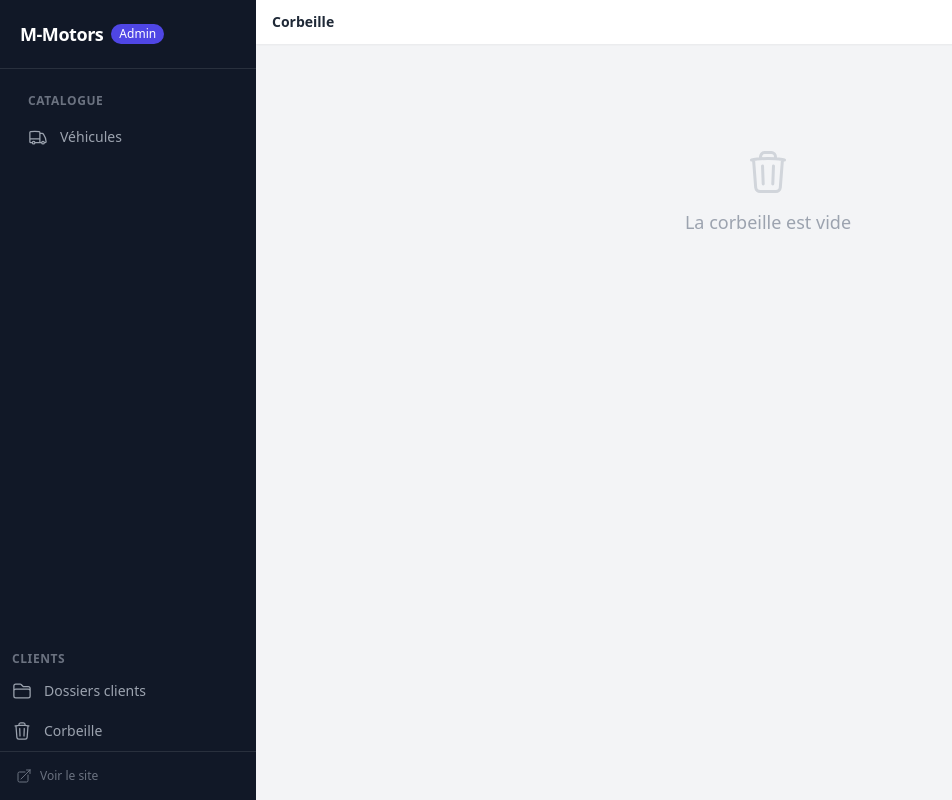
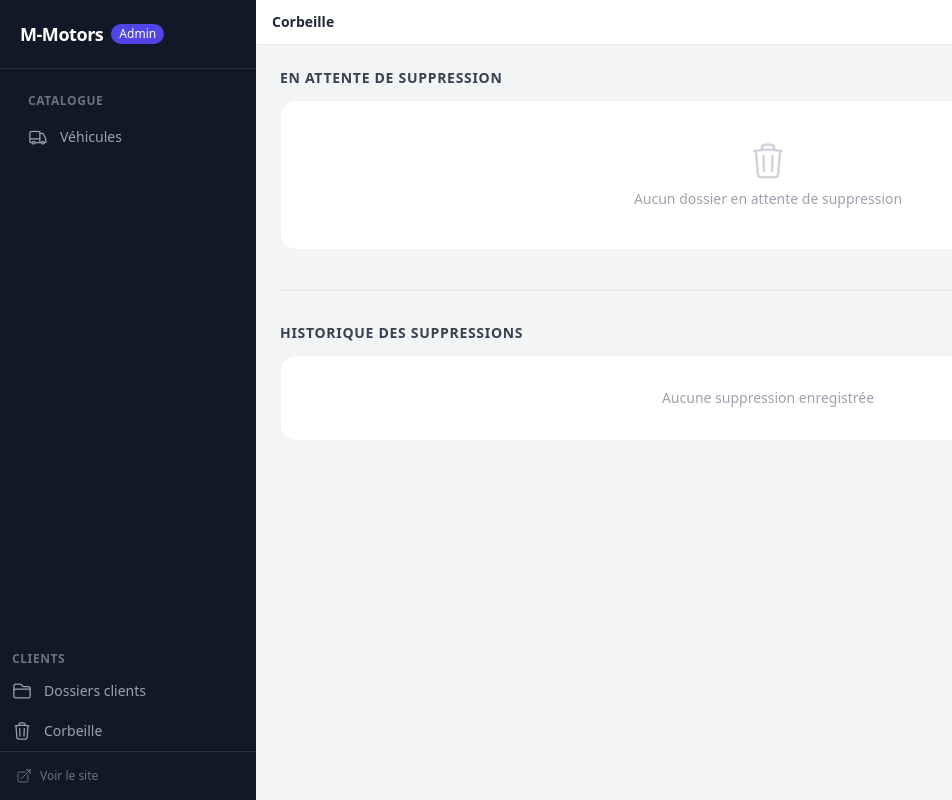
Before and after one commit to MaxL34/m-motors, a FastAPI app: template app/templates/admin/trash/list.html in a window 1280 px wide. Shown: the whole page, without its empty margins (0-952 px from the left). Run offline with FastAPI, Linux system fonts and the light colour scheme; the template is opened without the code that fills it, so the values that code supplies are empty; parts of the project's set-up code (start-up, migrations or seed data) failed here and were passed over; some libraries are stand-ins or nearby versions.

Commit message:
Feature: archive permanently deleted client files with reason — split trash page into pending and history sections

```diff
--- a/app/routers/admin.py
+++ b/app/routers/admin.py
@@ -19,6 +19,7 @@ from app.services.client_file_service import (
     compute_progress,
     get_all_client_files,
     get_client_file,
+    get_deletion_history,
     get_trashed_client_files,
     permanent_delete_client_file,
     soft_delete_client_file,
@@ -506,12 +507,14 @@ def admin_trash(
     success: str = None,
 ):
     trashed = get_trashed_client_files(db)
+    history = get_deletion_history(db)
     return templates.TemplateResponse(
         name="admin/trash/list.html",
         request=request,
         context={
             "current_admin": current_admin,
             "trashed_files": trashed,
+            "deletion_history": history,
             "file_status_labels": FILE_STATUS_LABELS,
             "success": success,
         },
@@ -523,8 +526,9 @@ def admin_permanent_delete_client_file(
     file_id: int,
     db: Session = Depends(get_db),
     current_admin: User = Depends(require_admin),
+    deletion_reason: str = Form(...),
 ):
-    permanent_delete_client_file(db, file_id)
+    permanent_delete_client_file(db, file_id, current_admin.id, deletion_reason)
     return RedirectResponse(
         "/admin/trash?success=Dossier+supprimé+définitivement",
         status_code=303,
--- a/app/templates/admin/trash/list.html
+++ b/app/templates/admin/trash/list.html
@@ -7,16 +7,19 @@
 <div class="mb-5 px-4 py-3 rounded-lg bg-green-50 text-green-700 text-sm">{{ success }}</div>
 {% endif %}
 
+<!-- ── Dossiers en attente de suppression ───────────────────────────────────── -->
+<h2 class="text-sm font-semibold text-gray-700 uppercase tracking-wider mb-3">En attente de suppression</h2>
+
 {% if trashed_files %}
 <div class="mb-4 px-4 py-3 rounded-lg bg-amber-50 border border-amber-200 text-amber-700 text-sm flex items-start gap-2">
     <svg class="w-4 h-4 mt-0.5 shrink-0" fill="none" stroke="currentColor" stroke-width="2" viewBox="0 0 24 24">
         <path stroke-linecap="round" stroke-linejoin="round" d="M12 9v3.75m-9.303 3.376c-.866 1.5.217 3.374 1.948 3.374h14.71c1.73 0 2.813-1.874 1.948-3.374L13.949 3.378c-.866-1.5-3.032-1.5-3.898 0L2.697 16.126ZM12 15.75h.007v.008H12v-.008Z"/>
     </svg>
-    <span>Les dossiers dans la corbeille peuvent être supprimés définitivement. <strong>Cette action est irréversible</strong> et supprime également tous les documents associés.</span>
+    <span>La suppression définitive est <strong>irréversible</strong>. Les dossiers supprimés seront conservés dans l'historique ci-dessous.</span>
 </div>
 
-<div class="bg-white rounded-2xl shadow-sm border border-gray-100 overflow-hidden"
-     x-data="{ deleteFileId: null, deleteFileName: '' }">
+<div class="bg-white rounded-2xl shadow-sm border border-gray-100 overflow-hidden mb-10"
+     x-data="{ deleteFileId: null, deleteFileName: '', deletionReason: '' }">
     <table class="w-full text-sm">
         <thead class="bg-gray-50 border-b border-gray-100">
             <tr>
@@ -24,7 +27,7 @@
                 <th class="px-4 py-3 text-left text-xs font-semibold text-gray-500 uppercase tracking-wider">Véhicule</th>
                 <th class="px-4 py-3 text-left text-xs font-semibold text-gray-500 uppercase tracking-wider">Type</th>
                 <th class="px-4 py-3 text-left text-xs font-semibold text-gray-500 uppercase tracking-wider">Statut</th>
-                <th class="px-4 py-3 text-left text-xs font-semibold text-gray-500 uppercase tracking-wider">Supprimé le</th>
+                <th class="px-4 py-3 text-left text-xs font-semibold text-gray-500 uppercase tracking-wider">Mis à la corbeille le</th>
                 <th class="px-4 py-3"></th>
             </tr>
         </thead>
@@ -78,37 +81,87 @@
                 </div>
                 <div>
                     <h3 class="text-base font-semibold text-gray-900">Suppression définitive</h3>
-                    <p class="text-xs text-red-500 font-medium">Cette action est irréversible.</p>
+                    <p class="text-xs text-red-500 font-medium">Un motif est obligatoire.</p>
                 </div>
             </div>
-            <p class="text-sm text-gray-600 mb-1">
-                Vous êtes sur le point de supprimer définitivement le dossier de
-                <span class="font-semibold text-gray-800" x-text="deleteFileName"></span>.
+            <p class="text-sm text-gray-600 mb-3">
+                Dossier de <span class="font-semibold text-gray-800" x-text="deleteFileName"></span>.
+                Le dossier sera archivé dans l'historique avec le motif ci-dessous.
             </p>
-            <p class="text-sm text-red-600 mb-4">
-                Tous les documents associés seront également supprimés et ne pourront pas être récupérés.
-            </p>
-            <div class="flex gap-2 justify-end">
-                <button type="button" @click="deleteFileId = null"
-                        class="text-sm px-4 py-2 rounded-lg border border-gray-200 text-gray-600 hover:bg-gray-50 transition-colors">
-                    Annuler
-                </button>
-                <form :action="`/admin/trash/${deleteFileId}/delete`" method="post">
-                    <button type="submit"
-                            class="text-sm px-4 py-2 rounded-lg bg-red-600 hover:bg-red-700 text-white font-medium transition-colors">
-                        Supprimer définitivement
+            <form :action="`/admin/trash/${deleteFileId}/delete`" method="post">
+                <label class="block text-xs font-medium text-gray-700 mb-1">
+                    Motif de suppression <span class="text-red-500">*</span>
+                </label>
+                <textarea name="deletion_reason" x-model="deletionReason" rows="3" required
+                          placeholder="Expliquez pourquoi ce dossier est supprimé définitivement…"
+                          class="w-full text-sm border border-gray-300 rounded-lg px-3 py-2 focus:border-red-400 outline-none resize-none mb-3"></textarea>
+                <div class="flex gap-2 justify-end">
+                    <button type="button" @click="deleteFileId = null; deletionReason = ''"
+                            class="text-sm px-4 py-2 rounded-lg border border-gray-200 text-gray-600 hover:bg-gray-50 transition-colors">
+                        Annuler
                     </button>
-                </form>
-            </div>
+                    <button type="submit" :disabled="!deletionReason.trim()"
+                            class="text-sm px-4 py-2 rounded-lg bg-red-600 hover:bg-red-700 disabled:opacity-40 disabled:cursor-not-allowed text-white font-medium transition-colors">
+                        Confirmer la suppression
+                    </button>
+                </div>
+            </form>
         </div>
     </div>
 </div>
 {% else %}
-<div class="flex flex-col items-center justify-center py-20 text-gray-400">
-    <svg class="w-12 h-12 mb-3 text-gray-300" fill="none" stroke="currentColor" stroke-width="1.5" viewBox="0 0 24 24">
+<div class="flex flex-col items-center justify-center py-10 mb-10 text-gray-400 bg-white rounded-2xl border border-gray-100">
+    <svg class="w-10 h-10 mb-2 text-gray-300" fill="none" stroke="currentColor" stroke-width="1.5" viewBox="0 0 24 24">
         <path stroke-linecap="round" stroke-linejoin="round" d="M14.74 9l-.346 9m-4.788 0L9.26 9m9.968-3.21c.342.052.682.107 1.022.166m-1.022-.165L18.16 19.673a2.25 2.25 0 0 1-2.244 2.077H8.084a2.25 2.25 0 0 1-2.244-2.077L4.772 5.79m14.456 0a48.108 48.108 0 0 0-3.478-.397m-12 .562c.34-.059.68-.114 1.022-.165m0 0a48.11 48.11 0 0 1 3.478-.397m7.5 0v-.916c0-1.18-.91-2.164-2.09-2.201a51.964 51.964 0 0 0-3.32 0c-1.18.037-2.09 1.022-2.09 2.201v.916m7.5 0a48.667 48.667 0 0 0-7.5 0"/>
     </svg>
-    <p class="text-lg font-medium">La corbeille est vide</p>
+    <p class="text-sm font-medium">Aucun dossier en attente de suppression</p>
 </div>
 {% endif %}
+
+<!-- ── Historique des suppressions ─────────────────────────────────────────── -->
+<div class="border-t border-gray-200 pt-8">
+    <h2 class="text-sm font-semibold text-gray-700 uppercase tracking-wider mb-3">Historique des suppressions</h2>
+
+    {% if deletion_history %}
+    <div class="bg-white rounded-2xl shadow-sm border border-gray-100 overflow-hidden">
+        <table class="w-full text-sm">
+            <thead class="bg-gray-50 border-b border-gray-100">
+                <tr>
+                    <th class="px-4 py-3 text-left text-xs font-semibold text-gray-500 uppercase tracking-wider">Client</th>
+                    <th class="px-4 py-3 text-left text-xs font-semibold text-gray-500 uppercase tracking-wider">Véhicule</th>
+                    <th class="px-4 py-3 text-left text-xs font-semibold text-gray-500 uppercase tracking-wider">Type</th>
+                    <th class="px-4 py-3 text-left text-xs font-semibold text-gray-500 uppercase tracking-wider">Supprimé le</th>
+                    <th class="px-4 py-3 text-left text-xs font-semibold text-gray-500 uppercase tracking-wider">Motif</th>
+                </tr>
+            </thead>
+            <tbody class="divide-y divide-gray-50">
+                {% for file in deletion_history %}
+                <tr class="opacity-60">
+                    <td class="px-4 py-3">
+                        <p class="font-medium text-gray-600">{{ file.user.first_name }} {{ file.user.last_name }}</p>
+                        <p class="text-xs text-gray-400">{{ file.user.email }}</p>
+                    </td>
+                    <td class="px-4 py-3 text-gray-500">{{ file.vehicle.brand }} {{ file.vehicle.model }}</td>
+                    <td class="px-4 py-3">
+                        <span class="text-xs px-2 py-0.5 rounded-full bg-gray-100 text-gray-500">
+                            {{ "Vente" if file.file_type.value == "SALE" else "Location" }}
+                        </span>
+                    </td>
+                    <td class="px-4 py-3 text-xs text-gray-400">
+                        {{ file.permanently_deleted_at.strftime('%d/%m/%Y à %H:%M') if file.permanently_deleted_at else '—' }}
+                    </td>
+                    <td class="px-4 py-3 text-xs text-gray-500 italic max-w-xs">
+                        {{ file.permanently_deleted_reason or '—' }}
+                    </td>
+                </tr>
+                {% endfor %}
+            </tbody>
+        </table>
+    </div>
+    {% else %}
+    <div class="flex items-center justify-center py-8 text-gray-400 bg-white rounded-2xl border border-gray-100">
+        <p class="text-sm">Aucune suppression enregistrée</p>
+    </div>
+    {% endif %}
+</div>
 {% endblock %}
```
Also changed, not shown: app/services/client_file_service.py (+17 -4 lines).
